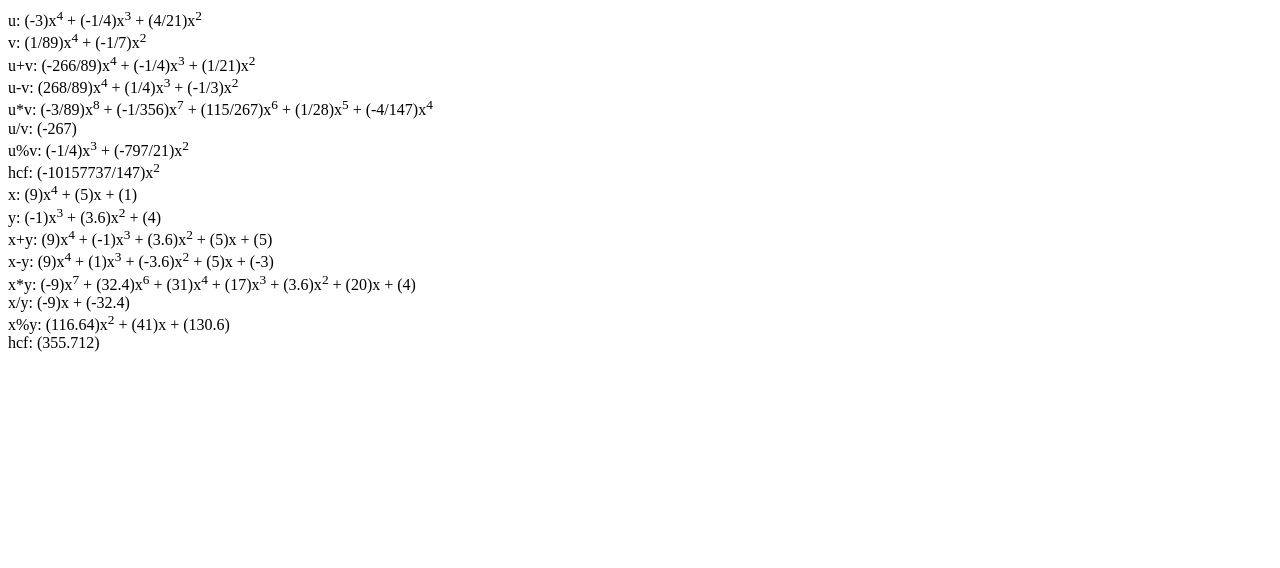
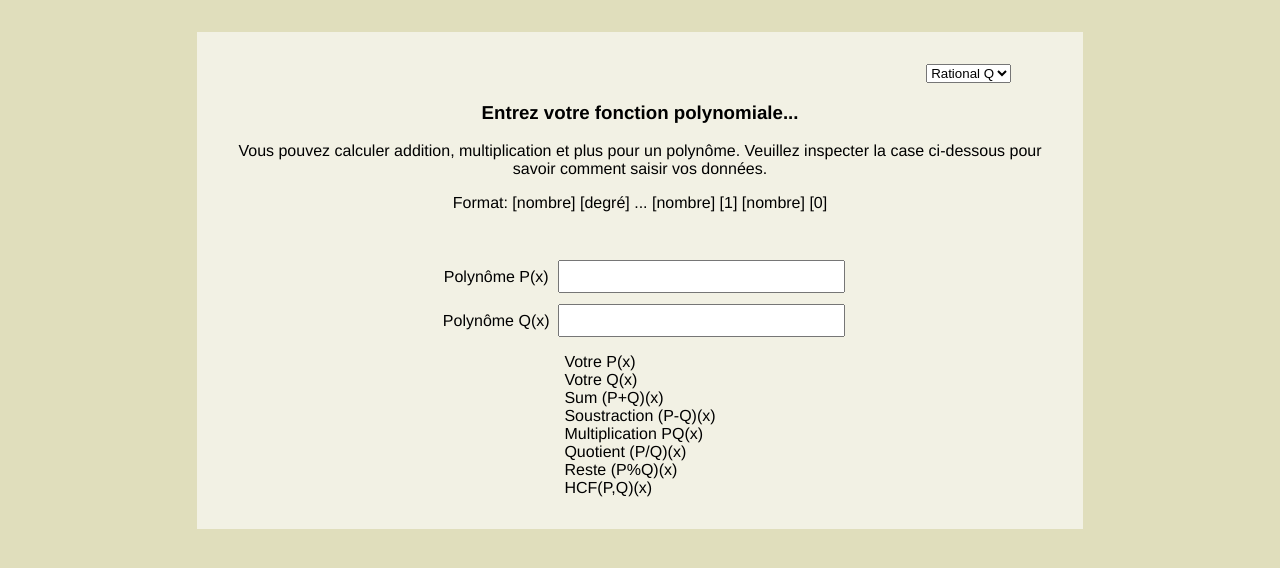
Before and after one commit to cleoold/polynomes, a website: page index.html in a window 1280 px wide. Drawn offline with nearby package versions, Linux system fonts and the light colour scheme; files that its build step writes are made by us from their sources.

Commit message:
create page

```diff
--- /dev/null
+++ b/css/style.less
@@ -0,0 +1,75 @@
+
+
+html, body {
+    background-color: #e0debc;
+}
+
+html, body, div, span, applet, object, iframe, h1, h2, h3, h4, h5, h6, p, blockquote,
+pre, abbr, acronym, address, big, cite, code, del, dfn, em, font, ins, kbd, q, s,
+samp, small, strike, strong, sub, sup, tt, var, dl, dt, dd, ol, ul, li, fieldset, form,
+label, legend, table, caption, tbody, tfoot, thead, tr, th, td {
+    color: black;
+    font-family: Helvetica, Arial, sans-serif;
+}
+
+.app {
+    margin: 2em 0 2em 0;
+    display: flex;
+    flex-direction: column;
+    align-items: center;
+}
+
+.data-container {
+    background-color: rgba(255, 255, 255, .6);
+    width: 65%;
+    padding: 2em 2em 2em 2em;
+    display: flex;
+    flex-direction: column;
+    align-items: center;
+    @media only screen and (max-width:850px) {
+        width: 80%;
+        padding: 2em 1em 4em 1em;
+    }
+    @media only screen and (max-width:600px) {
+        width: 99%;
+        padding: 2em 0 4em 0;
+    }
+}
+
+.data-container .data-head {
+    text-align: center;
+}
+
+#set-field {
+    position: relative;
+    left: 40%;
+    @media only screen and (max-width:850px) {
+        left: 34%;
+    }
+}
+
+.inputs {
+    width: 50%;
+    margin: 2em 0 1em 0;
+    display: grid;
+    grid-template-columns: 30% 70%;
+    row-gap: .7em;
+    justify-content: center;
+    align-content: center;
+    @media only screen and (max-width:850px) {
+        width: 80%;
+    }
+    @media only screen and (max-width:600px) {
+        width: 90%;
+    }
+    .box-label {
+        display: flex;
+        span {
+            margin: auto;
+            padding: 0 1px 0 1px;
+        }
+    }
+    input[type="text"] {
+        height: 2em;
+    }
+}
--- a/index.html
+++ b/index.html
@@ -1,5 +1,6 @@
 <!DOCTYPE html>
 <html lang="fr">
+
 <head>
     <!--polynomials demo! ()cleoold-->
 
@@ -11,11 +12,57 @@
     <meta name="renderer" content="webkit">
     <link rel="icon" href="./index.png" sizes="32x32">
     <title>Math Polynômes</title>
+    <link rel="stylesheet" type="text/css" href="css/style.css">
 </head>
+
 <body>
-
+    <div class="app">
+        <div class="data-container">
+                <select name id="set-field">
+                        <option value="rational">Rational Q</option>
+                        <option value="real">Real ℝ</option>
+                    </select>
+            <div class="data-head">
+                <h3>Entrez votre fonction polynomiale...</h3>
+                <p>
+                Vous pouvez calculer addition, multiplication et plus pour
+                un polynôme. Veuillez inspecter la case ci-dessous pour savoir
+                comment saisir vos données.</p>
+                <p>
+                    Format: [nombre] [degré] ... [nombre] [1] [nombre] [0]
+                </p>
+            </div>
+            <div class="inputs">
+                <div class="box-label">
+                    <span>Polynôme P(x)</span>
+                </div>
+                <input type="text" id="poly-1" />
+                <div class="box-label">
+                    <span>Polynôme Q(x)</span>
+                </div>
+                <input type="text" id="poly-2" />
+            </div>
+            <div class="comp-results">
+                <div class="box-label"><span>Votre P(x)</span></div>
+                <div id="display-poly1"></div>
+                <div class="box-label"><span>Votre Q(x)</span></div>
+                <div id="display-poly2"></div>
+                <div class="box-label"><span>Sum (P+Q)(x)</span></div>
+                <div id="display-polyadd"></div>
+                <div class="box-label"><span>Soustraction (P-Q)(x)</span></div>
+                <div id="display-polysub"></div>
+                <div class="box-label"><span>Multiplication PQ(x)</span></div>
+                <div id="display-polymult"></div>
+                <div class="box-label"><span>Quotient (P/Q)(x)</span></div>
+                <div id="display-polydivq"></div>
+                <div class="box-label"><span>Reste (P%Q)(x)</span></div>
+                <div id="display-polydivr"></div>
+                <div class="box-label"><span>HCF(P,Q)(x)</span></div>
+                <div id="display-polygcd"></div>
+            </div>
+        </div>
+    </div>
 </body>
 
-<script type="text/javascript" src="./js/bundle.js"></script>
 
 </html>
```
